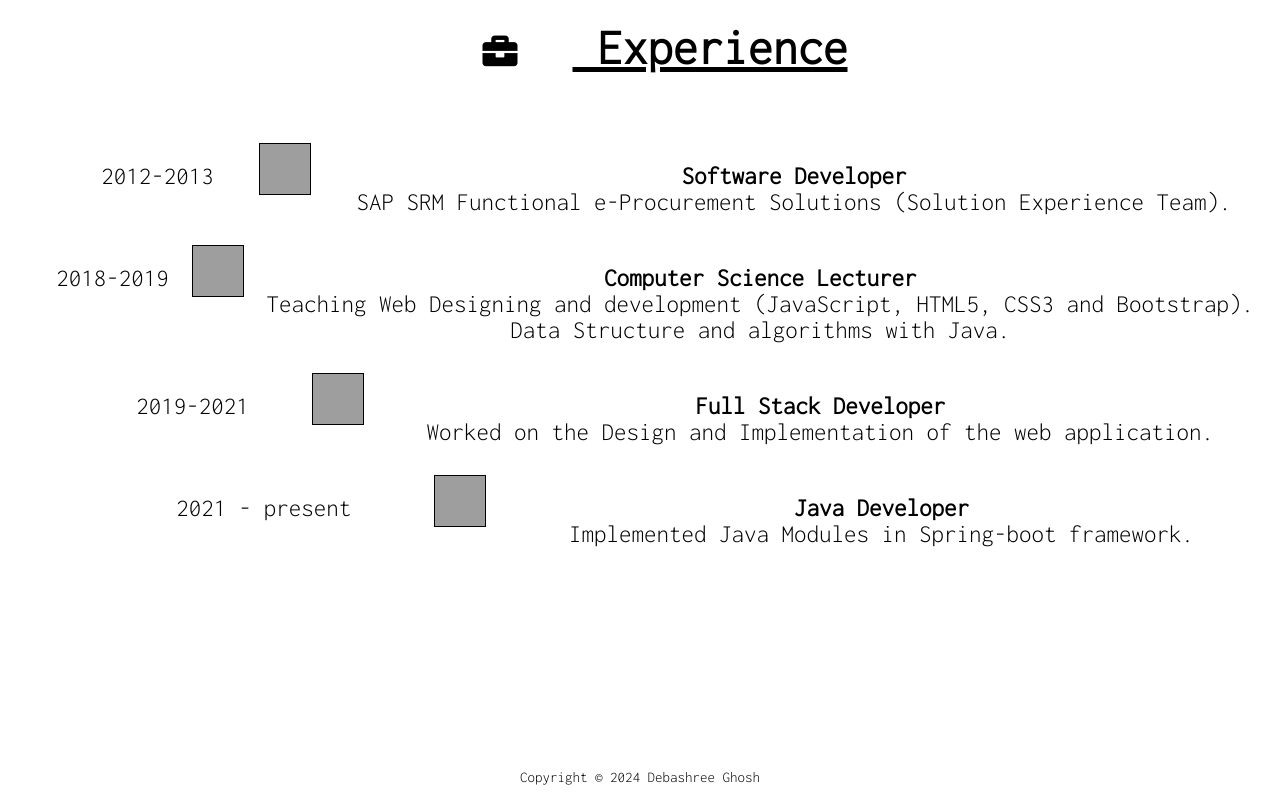
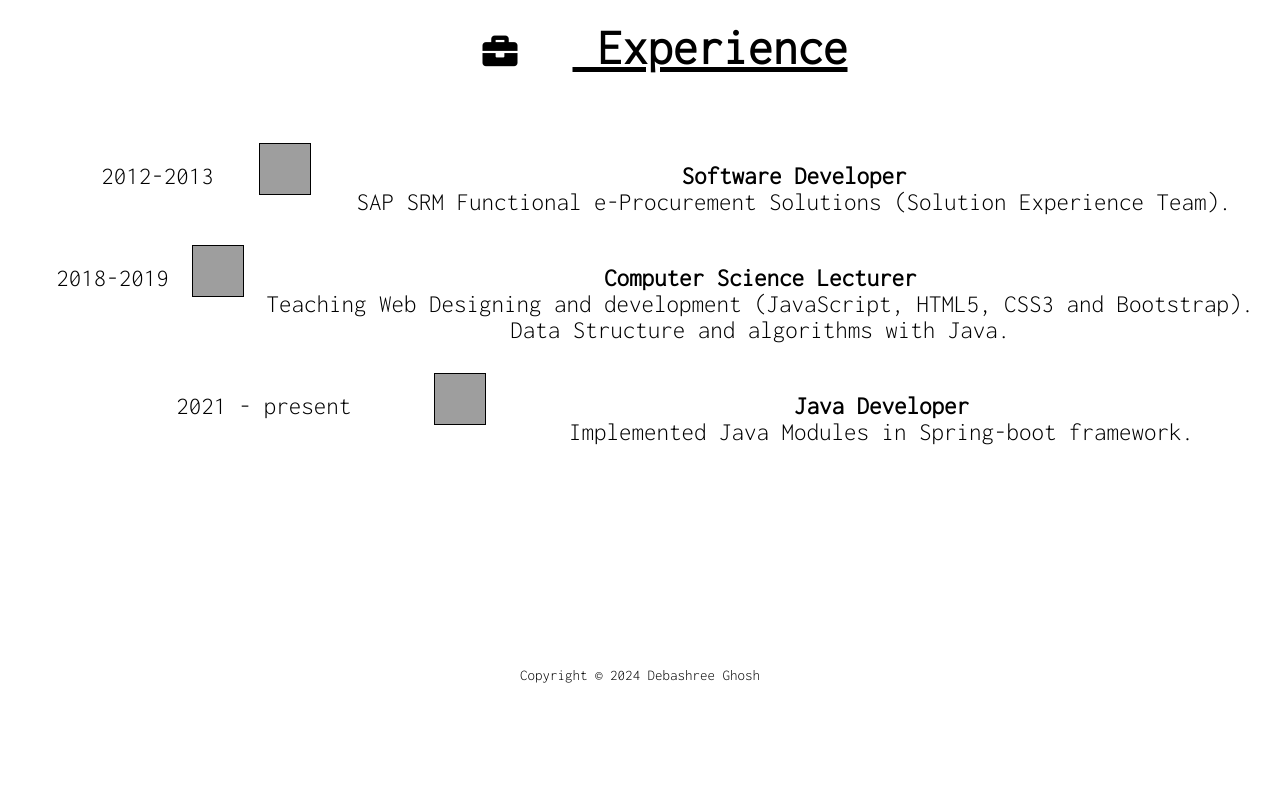
Before and after one commit to ghoshdebashree/ghoshdebashree.github.io, a plain HTML site: page index.html in a window 1280 px wide. Shown: the part 1423-2223 px from the top of the page. After the commit the page ends 2121 px from the top, so only its background shows below. Drawn offline with nearby package versions, Linux system fonts and the light colour scheme; grey boxes are pictures that could not be loaded.

Commit message:
Update index.html

```diff
--- a/index.html
+++ b/index.html
@@ -149,12 +149,12 @@
       </div>
 
 
-      <div class="iai">
+<!--       <div class="iai">
        &nbsp<p>2019-2021</p>
         <img src="https://instituteofai.com/static/iai_hires-a3a25fc85a218b29fd60580303b9a3c9.png"/>
         <p><strong> Full Stack Developer</strong><br>
          Worked on the Design and Implementation of the web application.
-      </div>
+      </div> -->
 
       <div class="htc">
        &nbsp<p>2021 - present</p>
```
